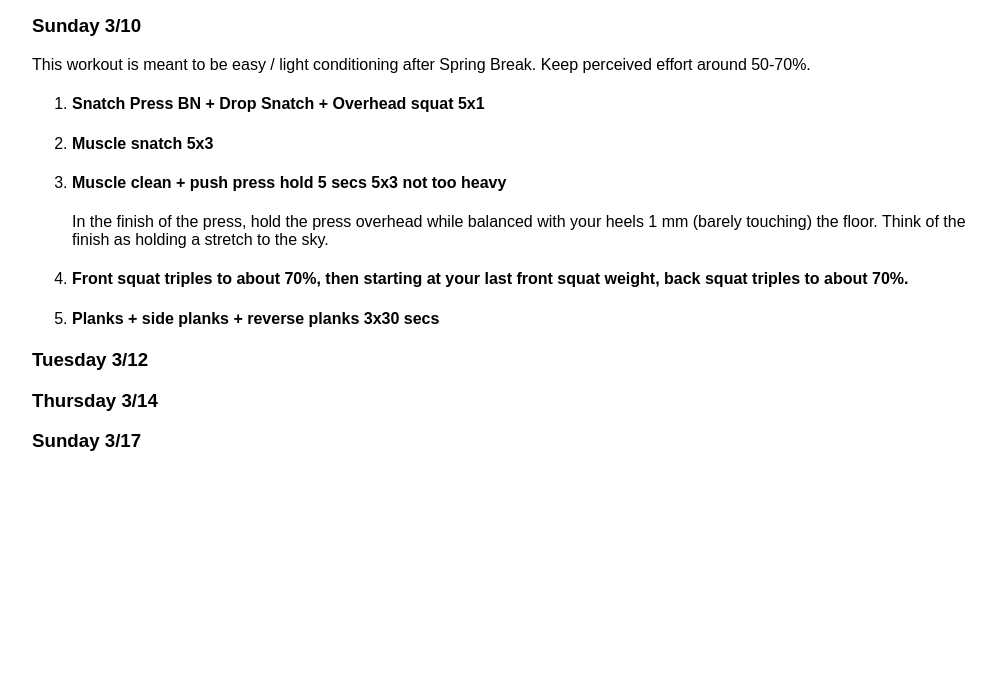
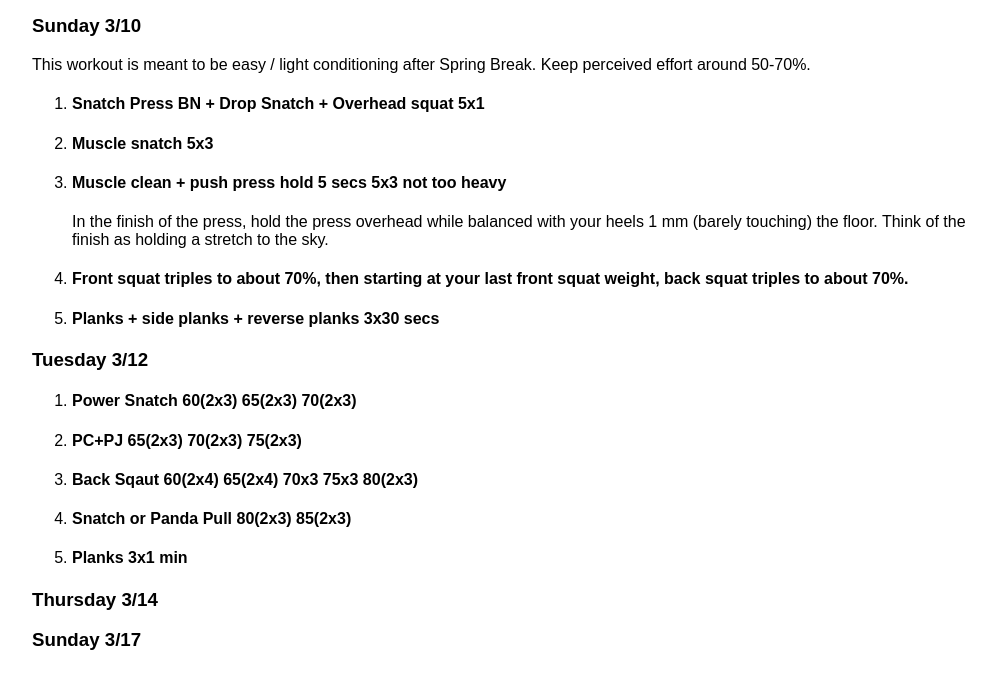
Before and after one commit to marshallr12/nuweightlifting, a website: page src/2024/spring/1_std.html in a window 1280 px wide. Shown: the part 175-864 px from the top of the page, without its empty margins (128-1124 px from the left). Before the commit the page ends 800 px from the top, so only its background shows below. Drawn offline with Linux system fonts and the light colour scheme.

Commit message:
Tuesday beginners

```diff
--- a/src/2024/spring/1_std.html
+++ b/src/2024/spring/1_std.html
@@ -16,8 +16,6 @@
                     Coaches' Notes
                 </summary>
                 <ul>
-                  <li>Short 7-week macrocycle (3 week preparatory, 4 week pre-competition) culminating in the Boston Open on 4/28</li>
-                  <li>Tuesday 3/12 - Sunday 3/17 workouts are forthcoming.</li>
                 </ul>
             </details>
             <details>
@@ -45,6 +43,13 @@
     </section>
     <section class="day">
          <h3>Tuesday 3/12</h3>
+        <ol>
+          <li><h4>Power Snatch 60(2x3) 65(2x3) 70(2x3)</h4></li>
+          <li><h4>PC+PJ 65(2x3) 70(2x3) 75(2x3)</h4></li>
+          <li><h4>Back Sqaut 60(2x4) 65(2x4) 70x3 75x3 80(2x3)</h4></li>
+          <li><h4>Snatch or Panda Pull 80(2x3) 85(2x3)</h4></li>
+          <li><h4>Planks 3x1 min</h4></li>
+        </ol>
     </section>
     <section class="day">
         <h3>Thursday 3/14</h3>
```
